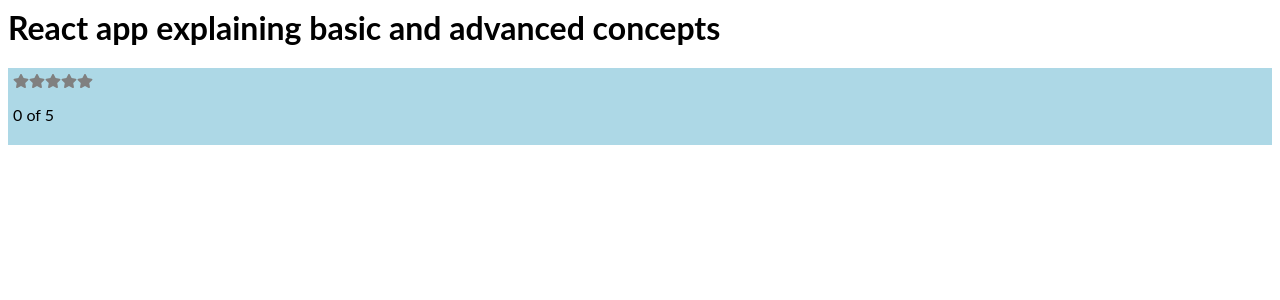
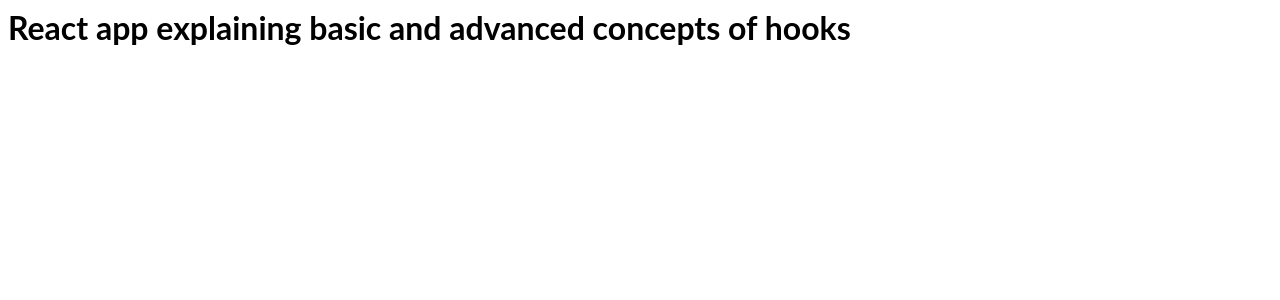
Before and after one commit to hritikchokker/react-with-examples, a React (Create React App) app: page / in a window 1280 px wide. Shown: the top 300 px of the page. Built offline with nearby package versions, Linux system fonts and the light colour scheme; the HTML template or start-up script is replaced by a standard one.

Commit message:
1 file modified, 2 deleted

```diff
--- a/src/App.js
+++ b/src/App.js
@@ -1,16 +1,9 @@
 import React from "react";
-import StartRating from "./components/StarRating";
 
 export default function App() {
   return (
     <div>
-      <h1> React app explaining basic and advanced concepts</h1>
-      <div>
-        <StartRating
-          style={{ backgroundColor: "lightblue" }}
-          onDoubleClick={e => alert("you just double clicked")}
-        />
-      </div>
+      <h1> React app explaining basic and advanced concepts of hooks</h1>
     </div>
   );
 }
--- a/src/components/Star.js
+++ /dev/null
@@ -1,6 +0,0 @@
-import React from "react";
-import { FaStar } from "react-icons/fa";
-
-export default function Star({ selected = false, onSelect = f => f }) {
-  return <FaStar color={selected ? "red" : "grey"} onClick={onSelect} />;
-}
--- a/src/components/StarRating.js
+++ /dev/null
@@ -1,21 +0,0 @@
-import React, { useState } from "react";
-import Star from "./Star";
-import { createArray } from "../utils/lib";
-
-export default function StarRating({ style = {}, totalStars = 5, ...props }) {
-  const [selectedStars, setSelectedStars] = useState(0);
-  return (
-    <div style={{ padding: 5, ...style }} {...props}>
-      {createArray(totalStars).map((n, i) => (
-        <Star
-          key={i}
-          selected={selectedStars > i}
-          onSelect={() => setSelectedStars(i + 1)}
-        />
-      ))}
-      <p>
-        {selectedStars} of {totalStars}
-      </p>
-    </div>
-  );
-}
```
